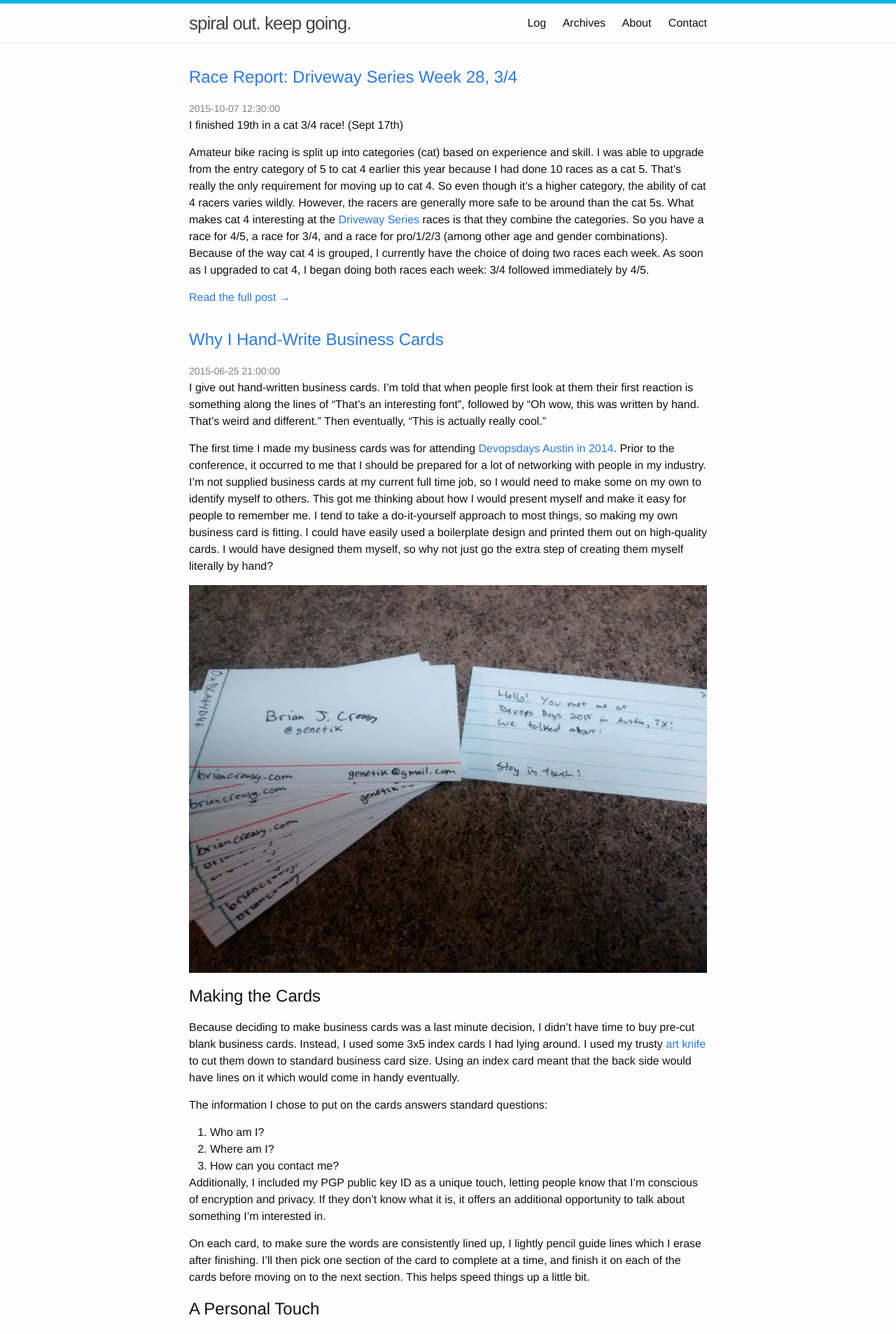
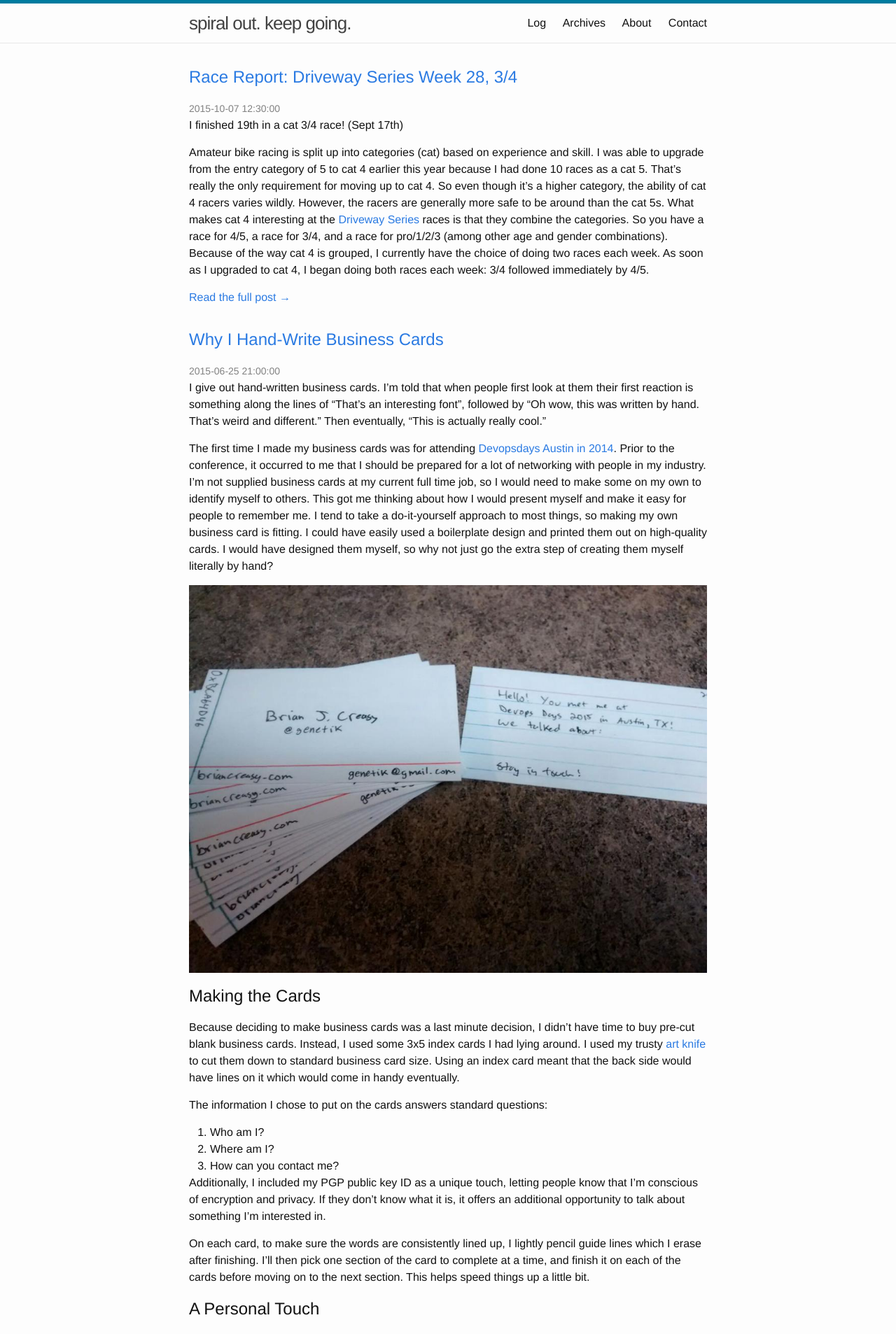
Before and after one commit to bcreasy/bcreasy.github.io, a Jekyll site: the page built from index.html, in a window 1280 px wide. Shown: the top 1906 px of the page at 70% size. Built offline with Jekyll 4.4.1, drawn with Linux system fonts in a browser that asks for light colours; the list of posts is cut into pages by our own code.

Commit message:
darken accent color

```diff
--- a/css/main.scss
+++ b/css/main.scss
@@ -22,7 +22,7 @@ $grey-color:       #828282;
 $grey-color-light: lighten($grey-color, 40%);
 $grey-color-dark:  darken($grey-color, 25%);
 
-$accent-color: 	   #00B7EB;
+$accent-color: 	   #007b9f;
 
 // Width of the content area
 $content-width:    800px;
```
